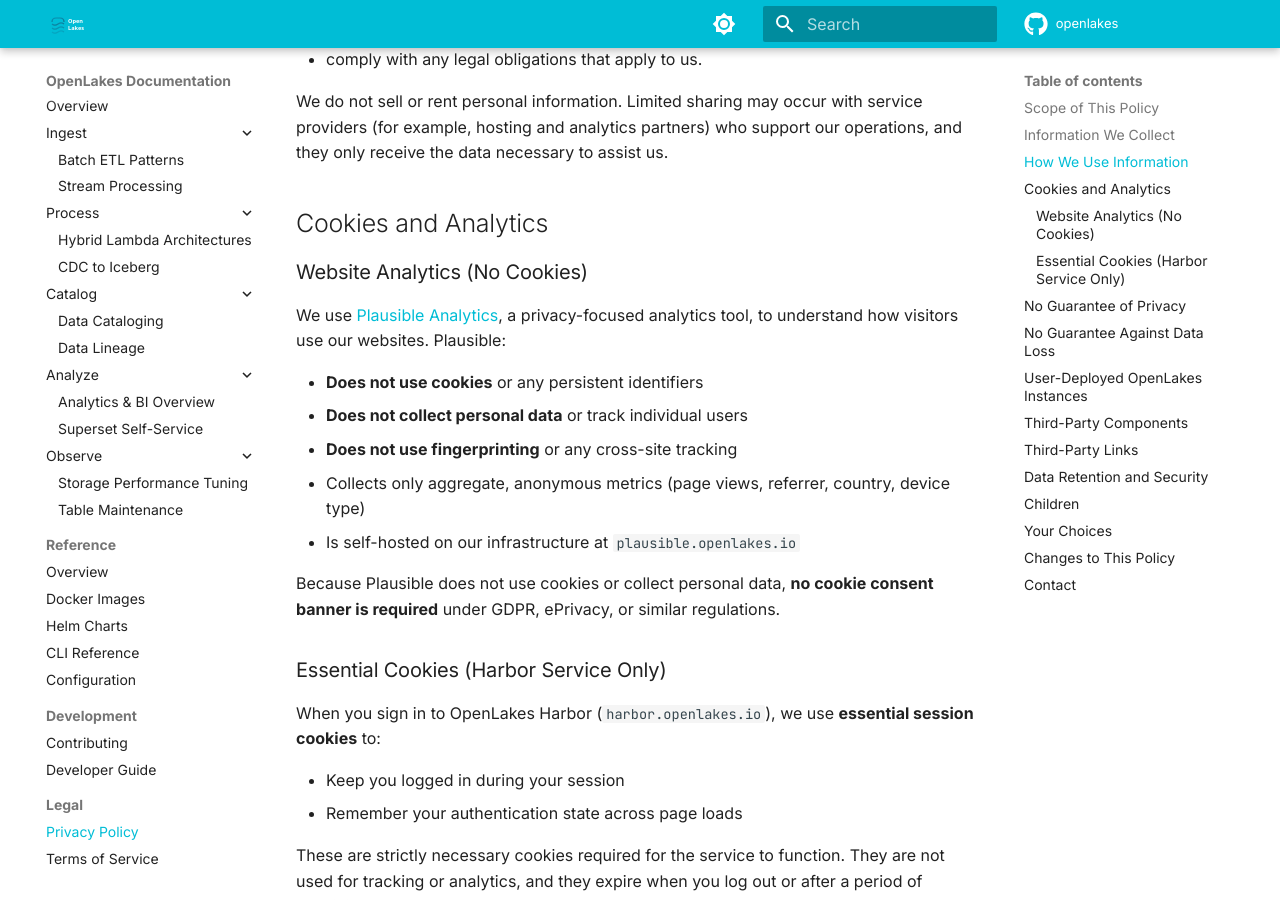
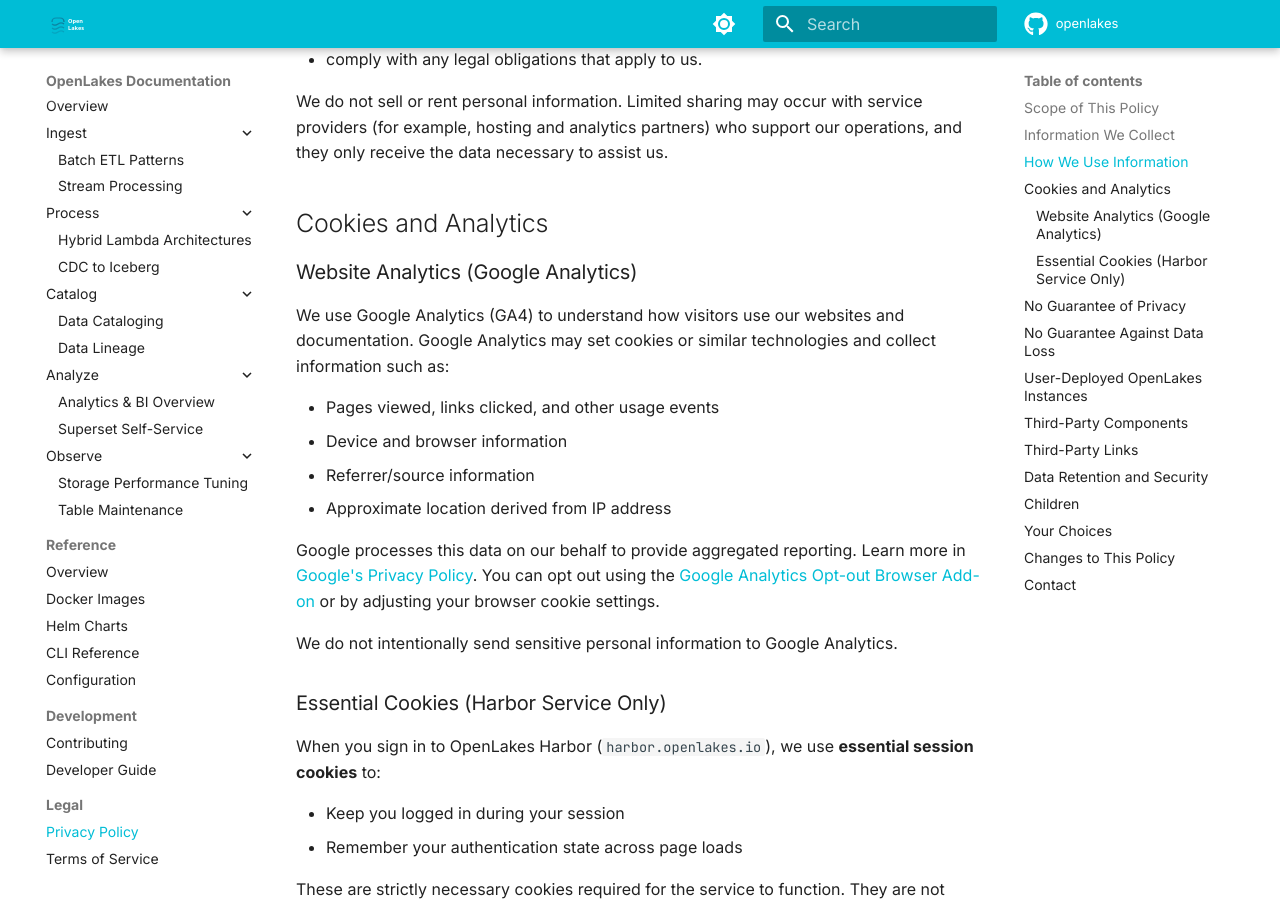
Before and after one commit to OpenLakes/docs, an MkDocs documentation site: the page built from docs/privacy-policy.md, in a window 1280 px wide and 900 px high, scrolled down 1226 px. Built offline with MkDocs 1.6.1 and Material for MkDocs 9.7.7, drawn with Linux system fonts in a browser that asks for light colours; comment, search, counter and statistics services are not loaded; the version menu is left out; some of the changed text lies outside the part shown.

Commit message:
Add GA4 analytics and update legal

```diff
--- a/docs/overrides/main.html
+++ b/docs/overrides/main.html
@@ -2,8 +2,15 @@
 
 {% block extrahead %}
   {{ super() }}
-  <script defer data-domain="docs.openlakes.io" src="https://plausible.openlakes.io/js/script.file-downloads.hash.outbound-links.pageview-props.revenue.tagged-events.js"></script>
-  <script>window.plausible = window.plausible || function() { (window.plausible.q = window.plausible.q || []).push(arguments) }</script>
+  <!-- Google tag (gtag.js) -->
+  <script async src="https://www.googletagmanager.com/gtag/js?id=G-YN59Z3Q9HZ"></script>
+  <script>
+    window.dataLayer = window.dataLayer || [];
+    function gtag(){dataLayer.push(arguments);}
+    gtag('js', new Date());
+
+    gtag('config', 'G-YN59Z3Q9HZ');
+  </script>
 {% endblock %}
 
 {% block scripts %}
--- a/docs/privacy-policy.md
+++ b/docs/privacy-policy.md
@@ -30,17 +30,18 @@
 
 ## Cookies and Analytics
 
-### Website Analytics (No Cookies)
+### Website Analytics (Google Analytics)
 
-We use [Plausible Analytics](https://plausible.io), a privacy-focused analytics tool, to understand how visitors use our websites. Plausible:
+We use Google Analytics (GA4) to understand how visitors use our websites and documentation. Google Analytics may set cookies or similar technologies and collect information such as:
 
-- **Does not use cookies** or any persistent identifiers
-- **Does not collect personal data** or track individual users
-- **Does not use fingerprinting** or any cross-site tracking
-- Collects only aggregate, anonymous metrics (page views, referrer, country, device type)
-- Is self-hosted on our infrastructure at `plausible.openlakes.io`
+- Pages viewed, links clicked, and other usage events
+- Device and browser information
+- Referrer/source information
+- Approximate location derived from IP address
 
-Because Plausible does not use cookies or collect personal data, **no cookie consent banner is required** under GDPR, ePrivacy, or similar regulations.
+Google processes this data on our behalf to provide aggregated reporting. Learn more in [Google's Privacy Policy](https://policies.google.com/privacy). You can opt out using the [Google Analytics Opt-out Browser Add-on](https://tools.google.com/dlpage/gaoptout) or by adjusting your browser cookie settings.
+
+We do not intentionally send sensitive personal information to Google Analytics.
 
 ### Essential Cookies (Harbor Service Only)
 
```
Also changed, not shown: other parts of docs/privacy-policy.md (+1 -1 lines), docs/terms-of-service.md (+3 -1 lines).
